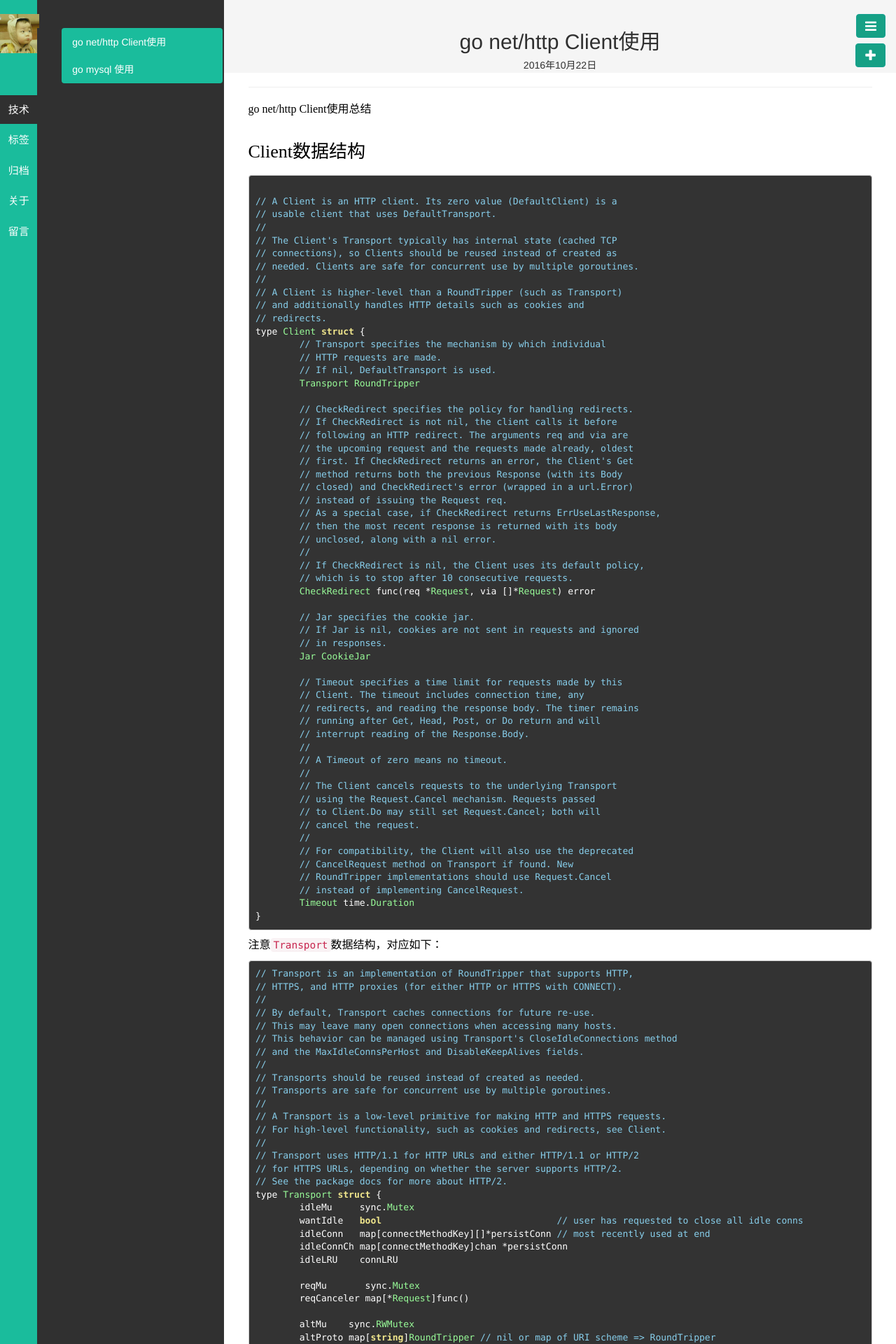
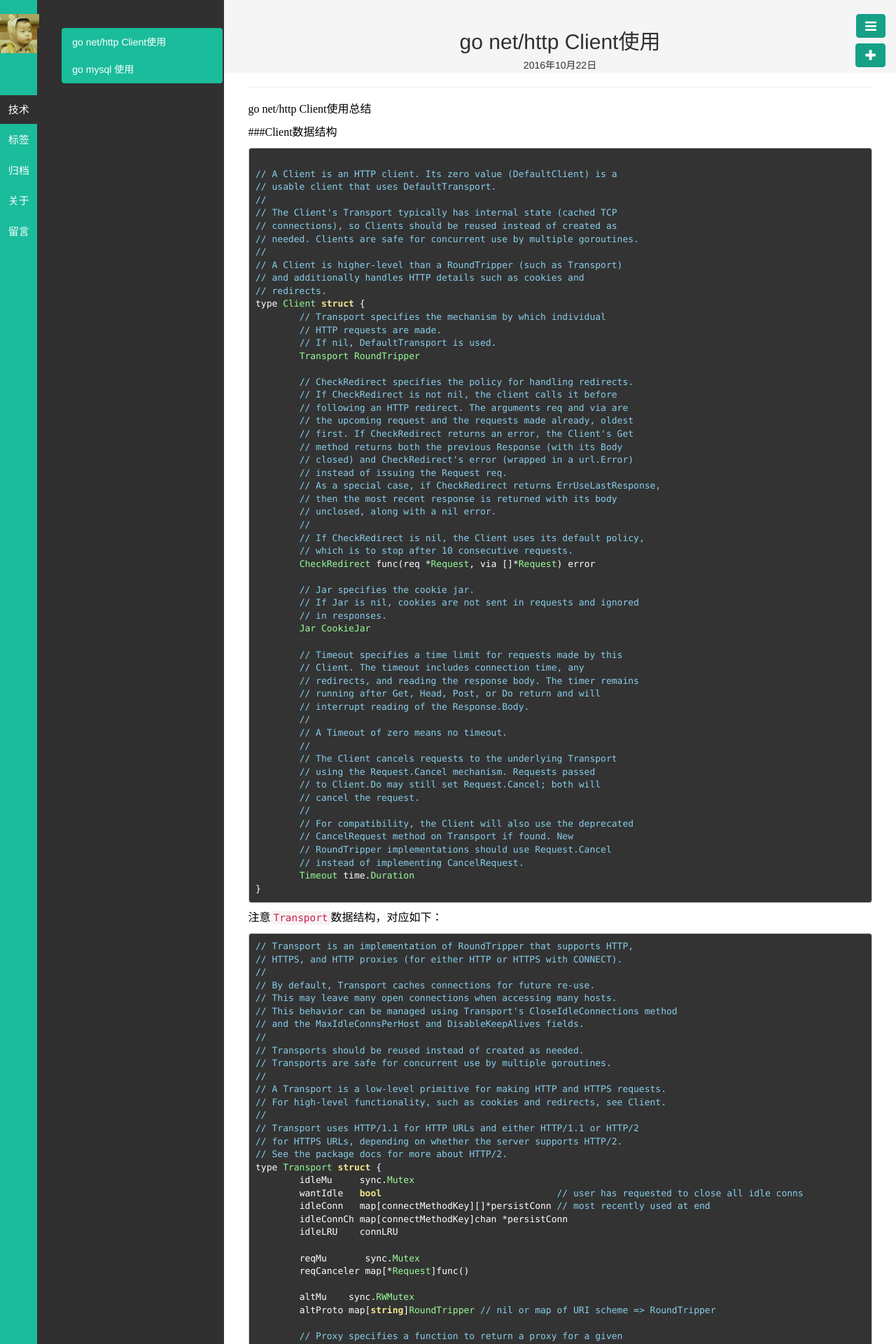
Before and after one commit to duyanghao/duyanghao.github.io, a Jekyll site: the page built from _posts/技术/2016-10-22-go-net-http-client.md, in a window 1280 px wide. Shown: the top 1920 px of the page at 70% size. Built offline with Jekyll 4.4.1, drawn with Linux system fonts in a browser that asks for light colours; comment, search, counter and statistics services are not loaded; some of the changed text lies outside the part shown.

````diff
--- a/_posts/技术/2016-10-22-go-net-http-client.md
+++ b/_posts/技术/2016-10-22-go-net-http-client.md
@@ -9,7 +9,7 @@ description:
 
 go net/http Client使用总结
 
-### Client数据结构
+###Client数据结构
 
 ```go
 
@@ -344,7 +340,7 @@ MaxIdleConnsPerHost <= MaxIdleConns
 
 
 
-#### 参考：
+###参考：
 
 
 * [net/http Client使用](http://stackoverflow.com/questions/17948827/reusing-http-connections-in-golang)
````
Also changed, not shown: other parts of _posts/技术/2016-10-22-go-net-http-client.md (+0 -4 lines).
